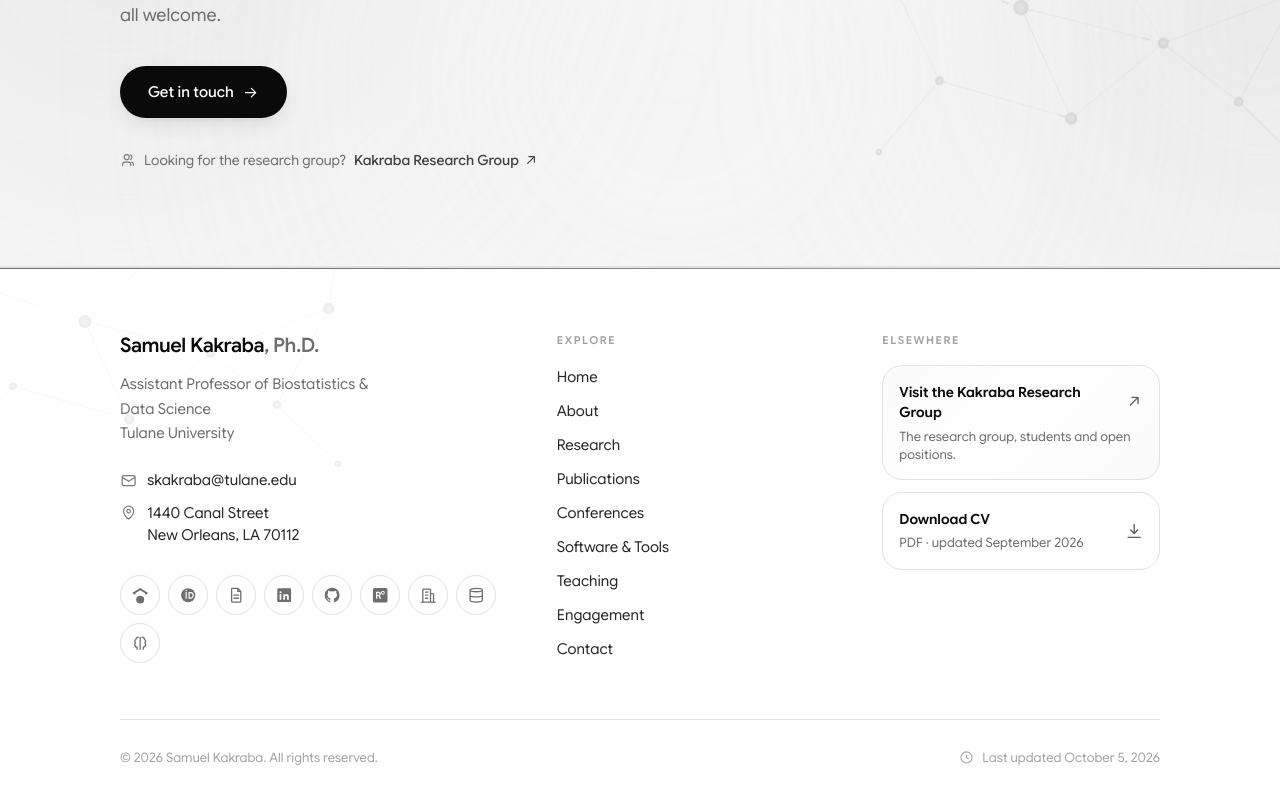
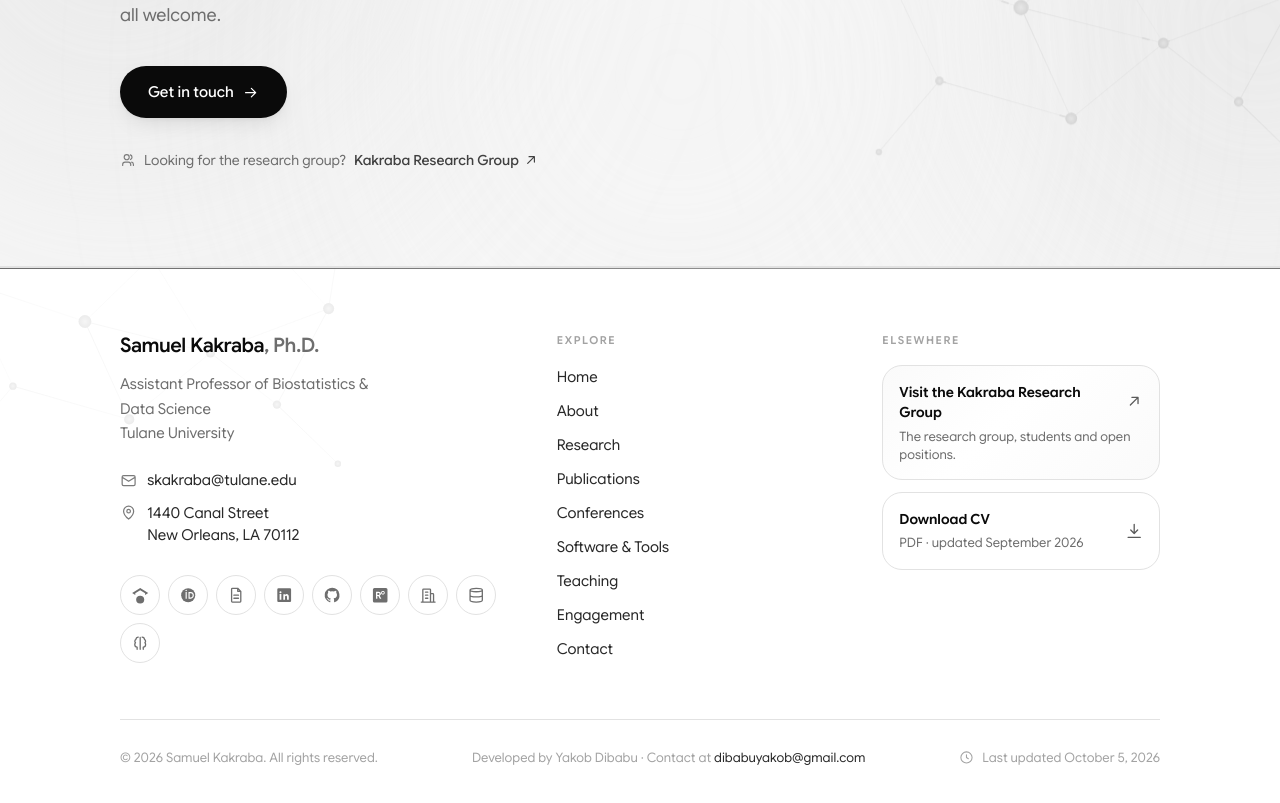
Before and after one commit to Yakob-D/Professor-Kakraba-Personal-Website, a Next.js app: page / in a window 1280 px wide. Shown: the part 6728-7531 px from the top of the page. Built offline with nearby package versions, Linux system fonts and the light colour scheme.

Commit message:
Add developer credit to site footer

```diff
--- a/app/components/layout/Footer.tsx
+++ b/app/components/layout/Footer.tsx
@@ -148,6 +148,15 @@ export function Footer() {
           <p>
             © {new Date().getFullYear()} {profile.displayName}. All rights reserved.
           </p>
+          <p>
+            Developed by Yakob Dibabu · Contact at{" "}
+            <a
+              href="mailto:dibabuyakob@gmail.com"
+              className="text-ink-soft underline-offset-[3px] transition-colors hover:text-brand-700 hover:underline dark:hover:text-brand-200"
+            >
+              dibabuyakob@gmail.com
+            </a>
+          </p>
           <p className="flex items-center gap-2">
             <Icon name="clock" className="size-3.5" />
             Last updated {formatLongDate(siteMeta.lastUpdated)}
```
